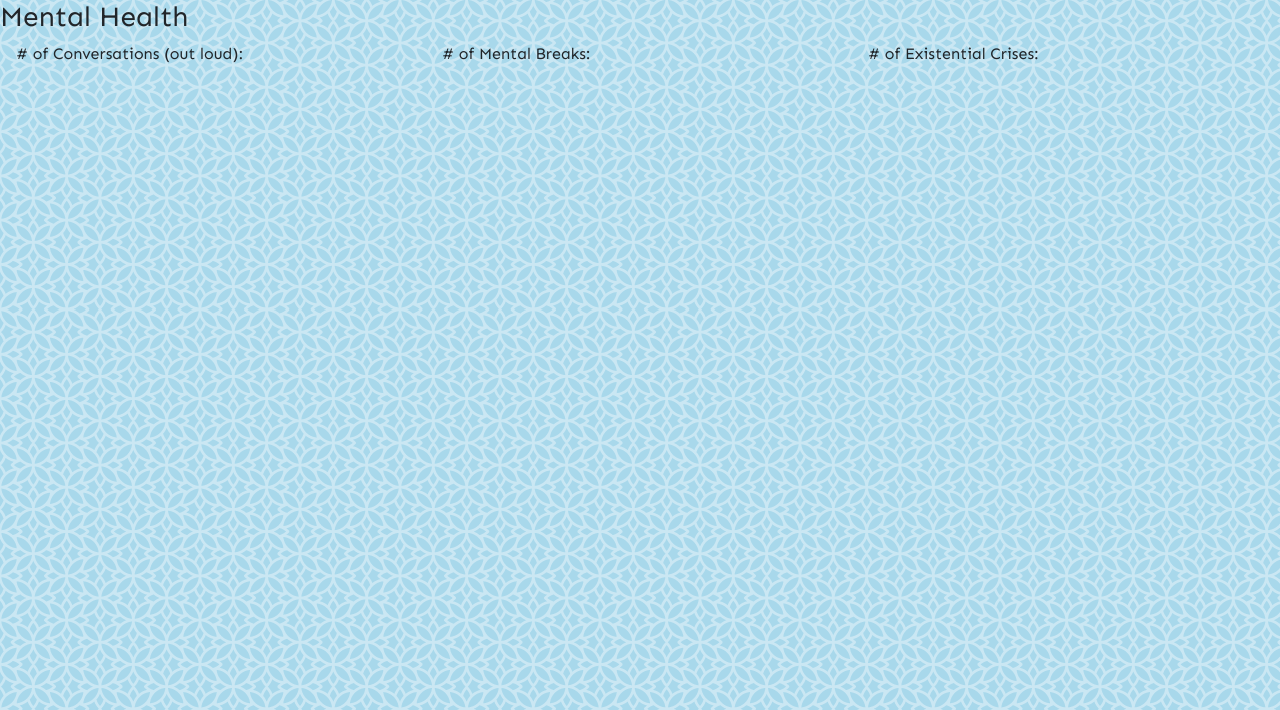
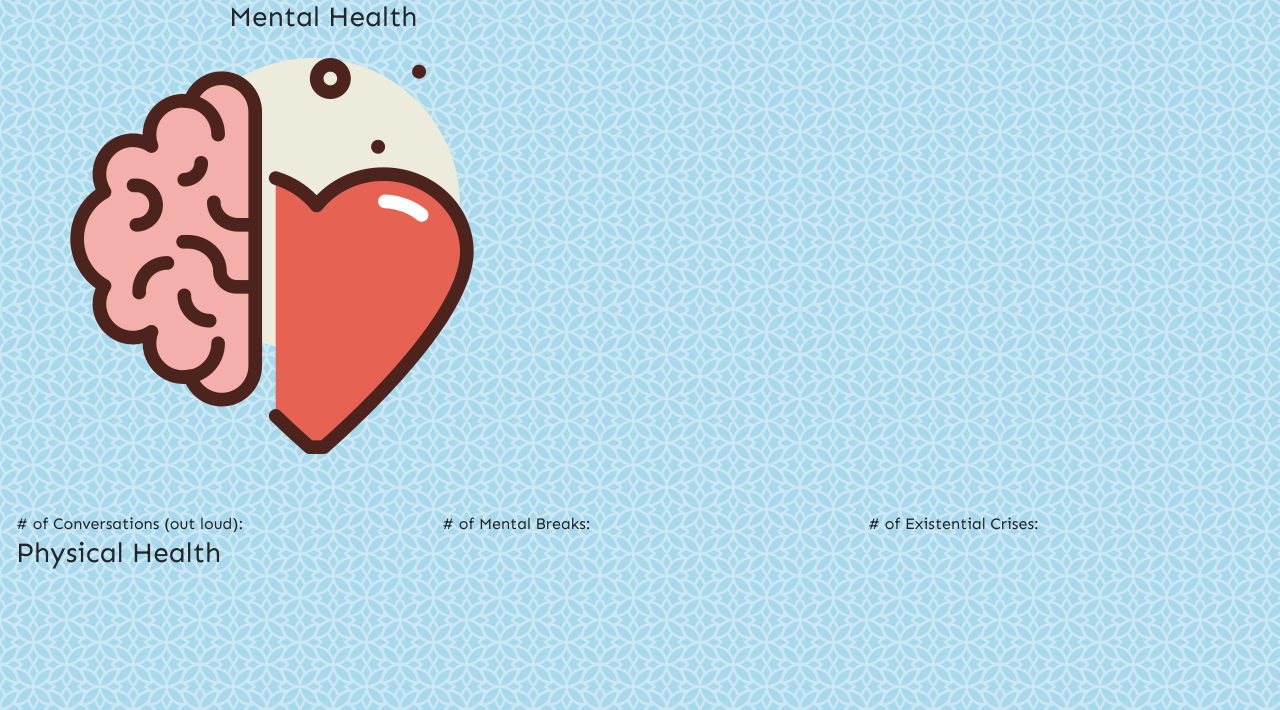
Before and after one commit to psittikul/quarantine-keeper, a PHP site: page / in a window 1280 px wide. Shown: the part 90-800 px from the top of the page. Run offline with PHP 8.4, Linux system fonts and the light colour scheme; some web fonts are replaced.

Commit message:
Adding sections

```diff
--- a/index.php
+++ b/index.php
@@ -32,8 +32,15 @@
                 <span class="timeel timeRefSeconds">seconds</span>
             </div>
         </nav>
-        <h3>Mental Health</h3>
-        <div class="row">
+        <div class="row section-header">
+            <div class="col-sm-2">
+                <img src="assets/brain.png">
+            </div>
+            <div class="col-sm-10">
+                <h3 class="section-title">Mental Health</h3>
+            </div>
+        </div>
+        <div class="row section-row">
             <div class="col-sm">
                 # of Conversations (out loud):
             </div>
@@ -42,6 +49,11 @@
             </div>
             <div class="col-sm">
                 # of Existential Crises:
+            </div>
+        </div>
+        <div class="row section-header">
+            <div class="col-sm">
+                <h3 class="section-title">Physical Health</h3>
             </div>
         </div>
     </div>
```
